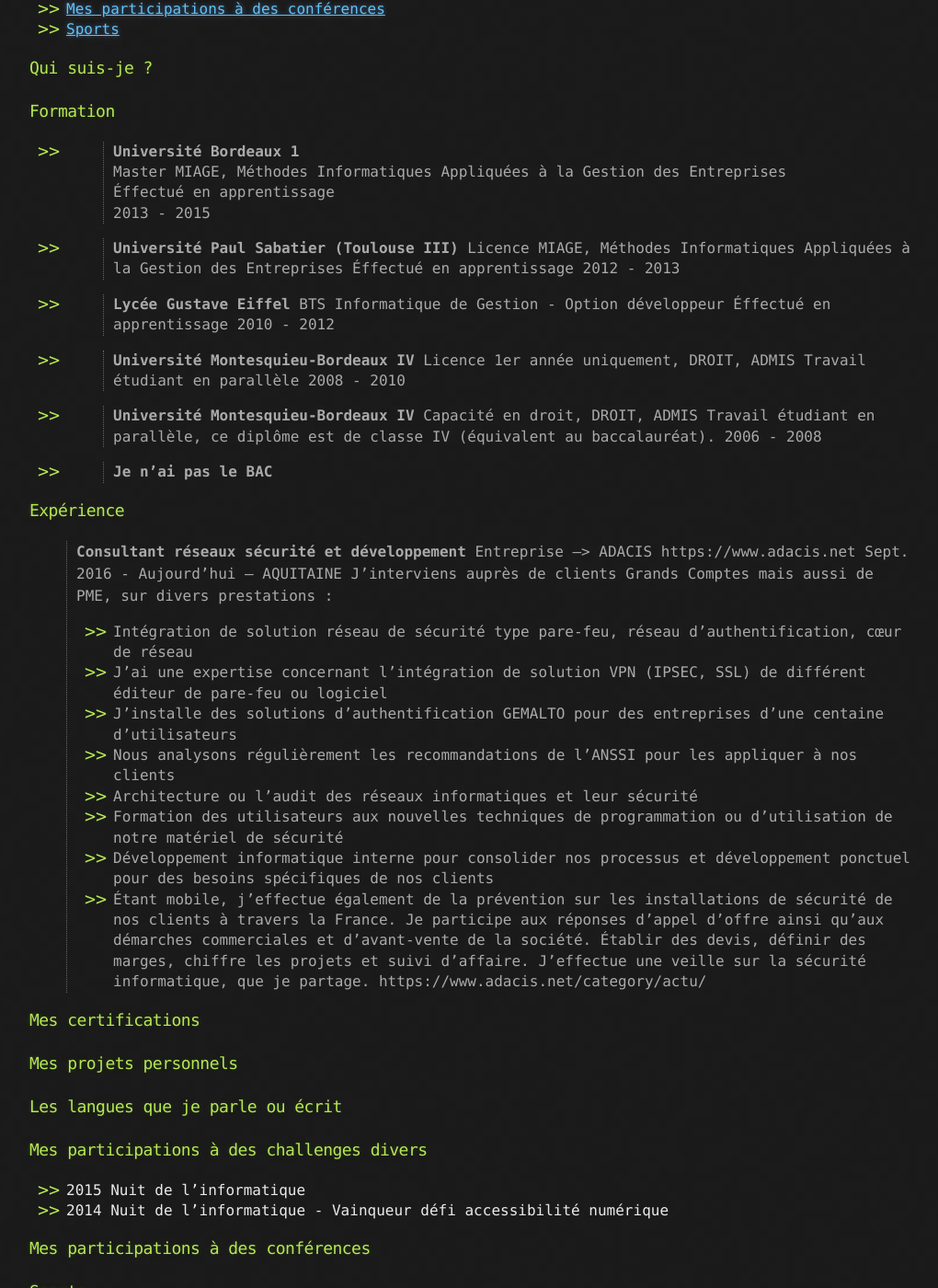
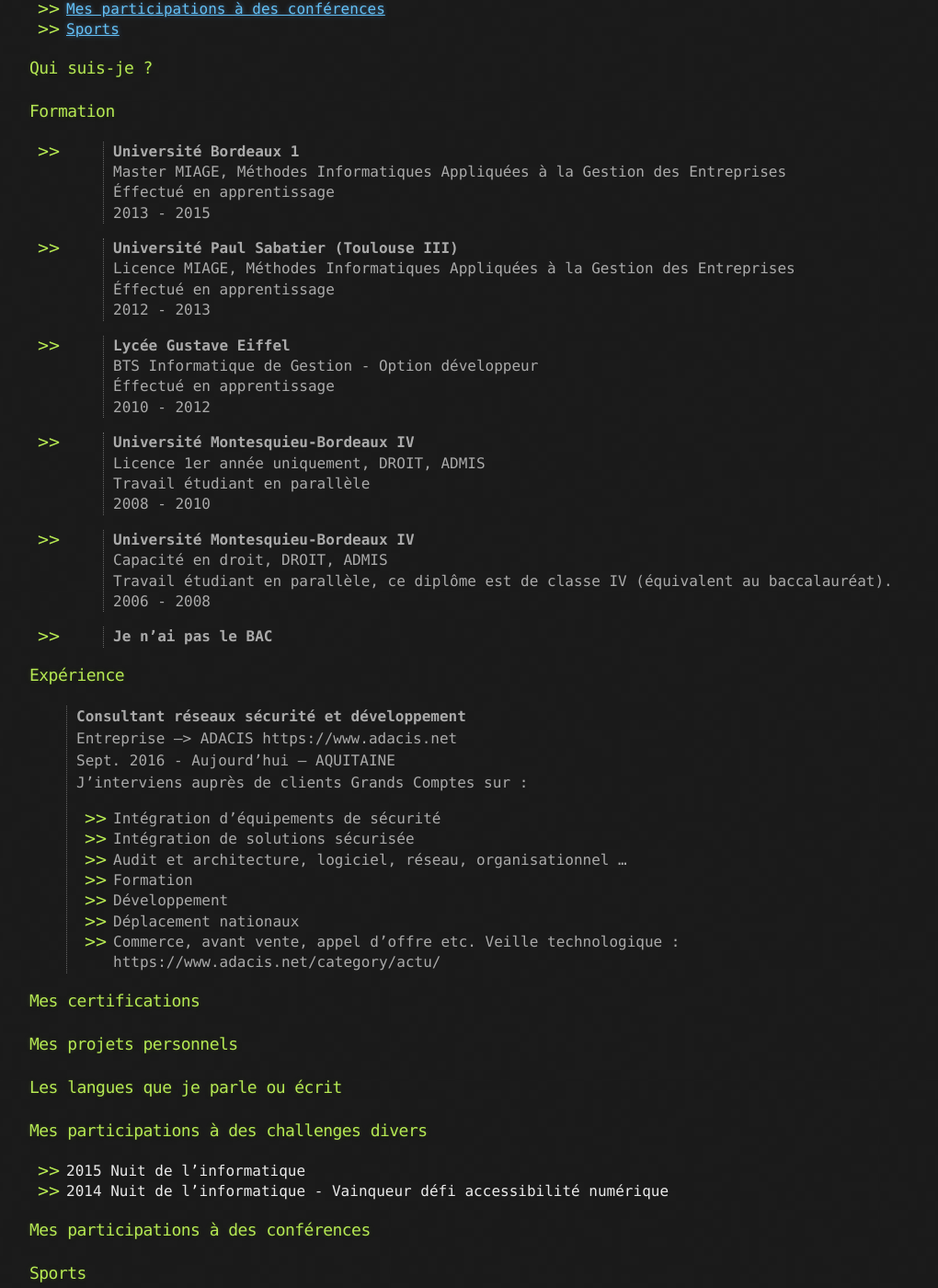
Before and after one commit to baimard/baimard.github.io, a Jekyll site: the page built from index.md, in a window 1280 px wide and 1400 px high, scrolled down 422 px. Shown: the whole window at 92% size, without its empty margins (108-1128 px from the left). Built offline with Jekyll 4.4.1, drawn with Linux system fonts in a browser that asks for light colours; our own code applies the rules of GitHub Pages for plain Markdown files.

Commit message:
one more 2

```diff
--- a/index.md
+++ b/index.md
@@ -25,45 +25,43 @@ layout: default
 > Éffectué en apprentissage <br/>
 > 2013 - 2015
 
-*   > **Université Paul Sabatier (Toulouse III)**
-> Licence MIAGE, Méthodes Informatiques Appliquées à la Gestion des Entreprises
-> Éffectué en apprentissage
-> 2012 - 2013
+*   > **Université Paul Sabatier (Toulouse III)** <br/>
+> Licence MIAGE, Méthodes Informatiques Appliquées à la Gestion des Entreprises <br/>
+> Éffectué en apprentissage <br/>
+> 2012 - 2013 <br/>
 
-*   > **Lycée Gustave Eiffel**
-> BTS Informatique de Gestion - Option développeur
-> Éffectué en apprentissage
-> 2010 - 2012
+*   > **Lycée Gustave Eiffel** <br/>
+> BTS Informatique de Gestion - Option développeur <br/>
+> Éffectué en apprentissage <br/>
+> 2010 - 2012<br/>
 
-*   > **Université Montesquieu-Bordeaux IV**
-> Licence 1er année uniquement, DROIT, ADMIS
-> Travail étudiant en parallèle
-> 2008 - 2010
+*   > **Université Montesquieu-Bordeaux IV** <br/>
+> Licence 1er année uniquement, DROIT, ADMIS <br/>
+> Travail étudiant en parallèle <br/>
+> 2008 - 2010 <br/>
 
-*   > **Université Montesquieu-Bordeaux IV**
-> Capacité en droit, DROIT, ADMIS
-> Travail étudiant en parallèle, ce diplôme est de classe IV (équivalent au baccalauréat).
-> 2006 - 2008
+*   > **Université Montesquieu-Bordeaux IV** <br/>
+> Capacité en droit, DROIT, ADMIS <br/>
+> Travail étudiant en parallèle, ce diplôme est de classe IV (équivalent au baccalauréat).<br/>
+> 2006 - 2008<br/>
 
 *   > **Je n'ai pas le BAC**
 
 <span id="experience"></span>
 ### Expérience
 
-> **Consultant réseaux sécurité et développement**
-> Entreprise --> ADACIS https://www.adacis.net
-> Sept. 2016 - Aujourd'hui -- AQUITAINE
-> J'interviens auprès de clients Grands Comptes mais aussi de PME, sur divers prestations :
-> - Intégration de solution réseau de sécurité type pare-feu, réseau d'authentification, cœur de réseau
-> - J'ai une expertise concernant l'intégration de solution VPN (IPSEC, SSL) de différent éditeur de pare-feu ou logiciel
-> - J'installe des solutions d'authentification GEMALTO pour des entreprises d'une centaine d'utilisateurs
-> - Nous analysons régulièrement les recommandations de l'ANSSI pour les appliquer à nos clients
-> - Architecture ou l'audit des réseaux informatiques et leur sécurité
-> - Formation des utilisateurs aux nouvelles techniques de programmation ou d'utilisation de notre matériel de sécurité
-> - Développement informatique interne pour consolider nos processus et développement ponctuel pour des besoins spécifiques de nos clients
-> - Étant mobile, j'effectue également de la prévention sur les installations de sécurité de nos clients à travers la France.
-> Je participe aux réponses d'appel d'offre ainsi qu'aux démarches commerciales et d'avant-vente de la société. Établir des devis, définir des marges, chiffre les projets et suivi d'affaire.
-> J'effectue une veille sur la sécurité informatique, que je partage. https://www.adacis.net/category/actu/
+> **Consultant réseaux sécurité et développement** <br/>
+> Entreprise --> ADACIS https://www.adacis.net<br/>
+> Sept. 2016 - Aujourd'hui -- AQUITAINE<br/>
+> J'interviens auprès de clients Grands Comptes sur :
+> - Intégration d'équipements de sécurité
+> - Intégration de solutions sécurisée
+> - Audit et architecture, logiciel, réseau, organisationnel ...
+> - Formation
+> - Développement
+> - Déplacement nationaux
+> - Commerce, avant vente, appel d'offre etc.
+> Veille technologique : https://www.adacis.net/category/actu/
 
 <span id="mescertifications"></span>
 ### Mes certifications
```
